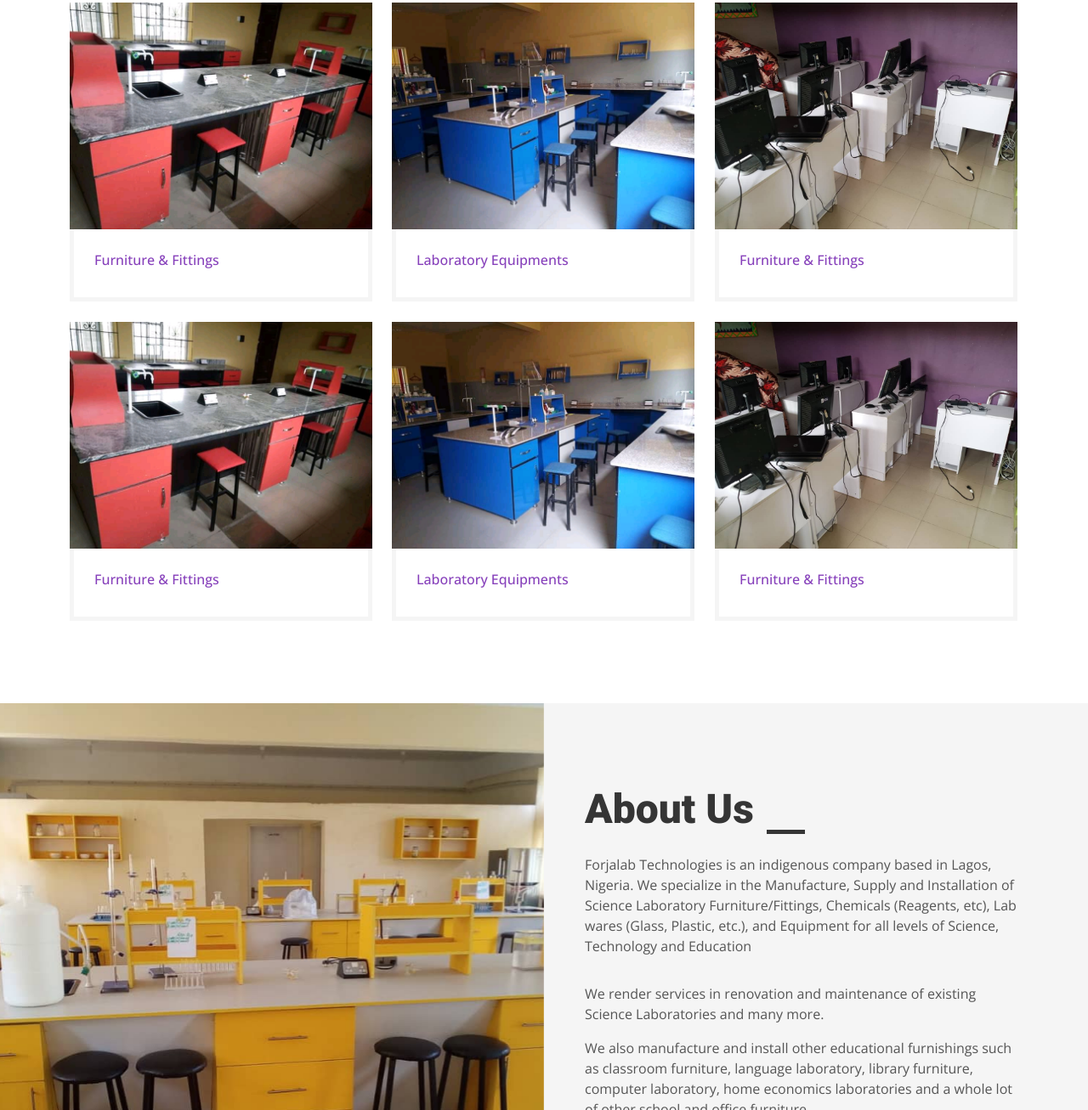
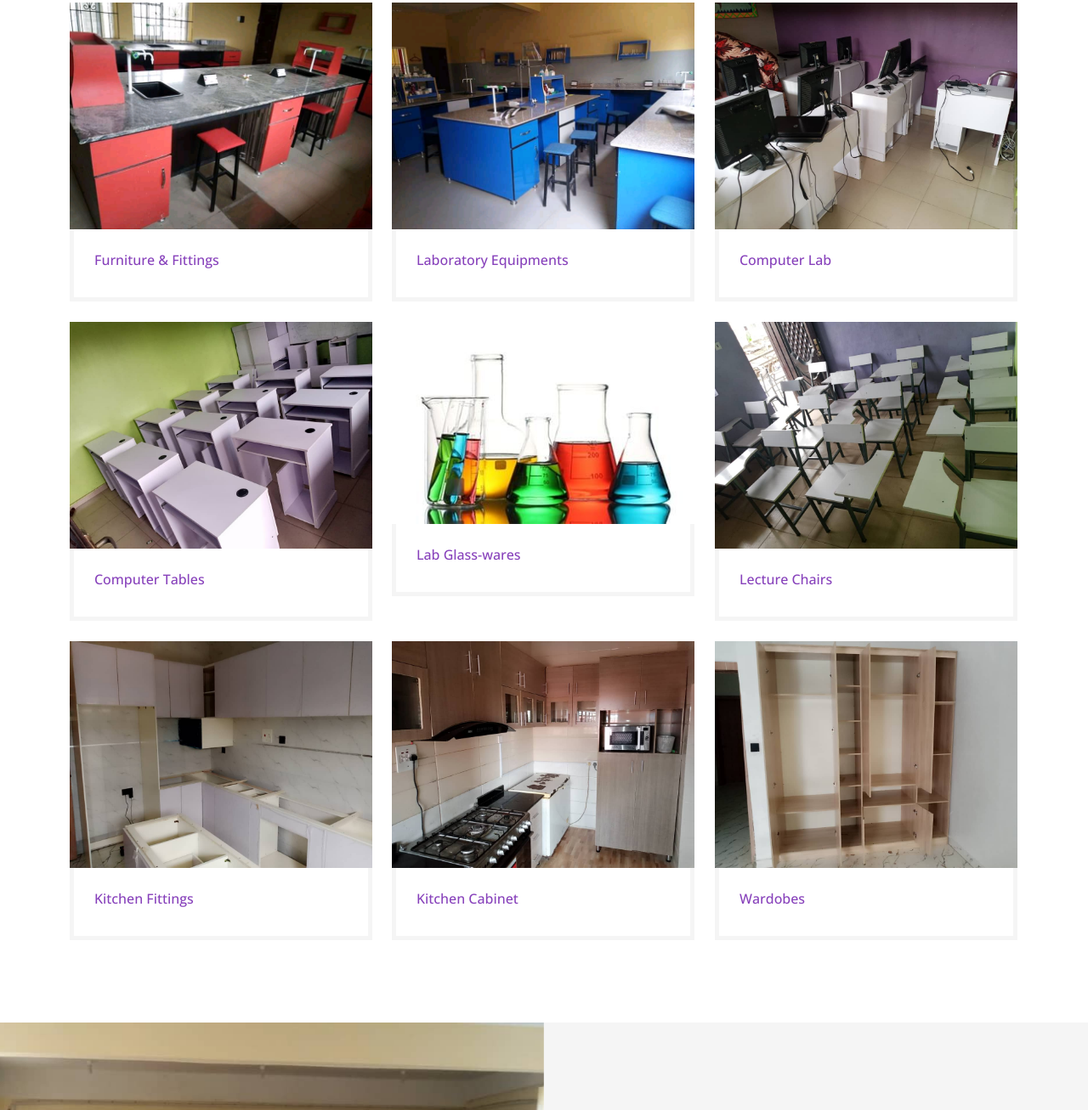
Before and after one commit to Osawejustice/forjalabtech, a plain HTML site: page service.html in a window 1280 px wide. Shown: the part 1092-2399 px from the top of the page at 85% size. Drawn offline with nearby package versions, Linux system fonts and the light colour scheme.

Commit message:
cb.bvbfvjkvn

```diff
--- a/service.html
+++ b/service.html
@@ -220,7 +220,7 @@
                             </div>
                         </div>
                         <div class="border border-5 border-light border-top-0 p-4">
-                            <p class="text-primary fw-medium mb-2">Furniture & Fittings</p>
+                            <p class="text-primary fw-medium mb-2">Computer Lab</p>
                             <h5 class="lh-base mb-0"></a>
                         </div>
                     </div>
@@ -229,14 +229,14 @@
                 <div class="col-lg-4 col-md-6 portfolio-item second wow fadeInUp" data-wow-delay="0.1s">
                     <div class="rounded overflow-hidden">
                         <div class="position-relative overflow-hidden">
-                            <img class="img-fluid w-100" src="img/int10.jpg" alt="">
+                            <img class="img-fluid w-100" src="img/int14.jpg" alt="">
                             <div class="portfolio-overlay">
-                                <a class="btn btn-square btn-outline-light mx-1" href="img/int10.jpg" data-lightbox="portfolio"><i class="fa fa-eye"></i></a>
+                                <a class="btn btn-square btn-outline-light mx-1" href="img/int14.jpg" data-lightbox="portfolio"><i class="fa fa-eye"></i></a>
                                 <a class="btn btn-square btn-outline-light mx-1" href=""><i class="fa fa-link"></i></a>
                             </div>
                         </div>
                         <div class="border border-5 border-light border-top-0 p-4">
-                            <p class="text-primary fw-medium mb-2">Furniture & Fittings</p>
+                            <p class="text-primary fw-medium mb-2">Computer Tables</p>
                             <h5 class="lh-base mb-0"></a>
                         </div>
                     </div>
@@ -244,14 +244,14 @@
                 <div class="col-lg-4 col-md-6 portfolio-item first wow fadeInUp" data-wow-delay="0.3s">
                     <div class="rounded overflow-hidden">
                         <div class="position-relative overflow-hidden">
-                            <img class="img-fluid w-100" src="img/int11.jpg" alt="">
+                            <img class="img-fluid w-100" src="img/glass1.jpg" alt="">
                             <div class="portfolio-overlay">
-                                <a class="btn btn-square btn-outline-light mx-1" href="img/int11.jpg" data-lightbox="portfolio"><i class="fa fa-eye"></i></a>
+                                <a class="btn btn-square btn-outline-light mx-1" href="img/glass1.jpg" data-lightbox="portfolio"><i class="fa fa-eye"></i></a>
                                 <a class="btn btn-square btn-outline-light mx-1" href=""><i class="fa fa-link"></i></a>
                             </div>
                         </div>
                         <div class="border border-5 border-light border-top-0 p-4">
-                            <p class="text-primary fw-medium mb-2">Laboratory Equipments</p>
+                            <p class="text-primary fw-medium mb-2">Lab Glass-wares</p>
                             <h5 class="lh-base mb-0"></a>
                         </div>
                     </div>
@@ -259,14 +259,62 @@
                 <div class="col-lg-4 col-md-6 portfolio-item second wow fadeInUp" data-wow-delay="0.5s">
                     <div class="rounded overflow-hidden">
                         <div class="position-relative overflow-hidden">
-                            <img class="img-fluid w-100" src="img/int15.jpg" alt="">
+                            <img class="img-fluid w-100" src="img/int16.jpg" alt="">
                             <div class="portfolio-overlay">
-                                <a class="btn btn-square btn-outline-light mx-1" href="img/int15.jpg" data-lightbox="portfolio"><i class="fa fa-eye"></i></a>
+                                <a class="btn btn-square btn-outline-light mx-1" href="img/int16.jpg" data-lightbox="portfolio"><i class="fa fa-eye"></i></a>
                                 <a class="btn btn-square btn-outline-light mx-1" href=""><i class="fa fa-link"></i></a>
                             </div>
                         </div>
                         <div class="border border-5 border-light border-top-0 p-4">
-                            <p class="text-primary fw-medium mb-2">Furniture & Fittings</p>
+                            <p class="text-primary fw-medium mb-2">Lecture Chairs</p>
+                            <h5 class="lh-base mb-0"></a>
+                        </div>
+                    </div>
+                </div>
+
+                <div class="col-lg-4 col-md-6 portfolio-item second wow fadeInUp" data-wow-delay="0.5s">
+                    <div class="rounded overflow-hidden">
+                        <div class="position-relative overflow-hidden">
+                            <img class="img-fluid w-100" src="img/int25.jpg" alt="">
+                            <div class="portfolio-overlay">
+                                <a class="btn btn-square btn-outline-light mx-1" href="img/int25.jpg" data-lightbox="portfolio"><i class="fa fa-eye"></i></a>
+                                <a class="btn btn-square btn-outline-light mx-1" href=""><i class="fa fa-link"></i></a>
+                            </div>
+                        </div>
+                        <div class="border border-5 border-light border-top-0 p-4">
+                            <p class="text-primary fw-medium mb-2">Kitchen Fittings</p>
+                            <h5 class="lh-base mb-0"></a>
+                        </div>
+                    </div>
+                </div>
+
+                <div class="col-lg-4 col-md-6 portfolio-item second wow fadeInUp" data-wow-delay="0.5s">
+                    <div class="rounded overflow-hidden">
+                        <div class="position-relative overflow-hidden">
+                            <img class="img-fluid w-100" src="img/int22.jpg" alt="">
+                            <div class="portfolio-overlay">
+                                <a class="btn btn-square btn-outline-light mx-1" href="img/int22.jpg" data-lightbox="portfolio"><i class="fa fa-eye"></i></a>
+                                <a class="btn btn-square btn-outline-light mx-1" href=""><i class="fa fa-link"></i></a>
+                            </div>
+                        </div>
+                        <div class="border border-5 border-light border-top-0 p-4">
+                            <p class="text-primary fw-medium mb-2">Kitchen Cabinet</p>
+                            <h5 class="lh-base mb-0"></a>
+                        </div>
+                    </div>
+                </div>
+
+                <div class="col-lg-4 col-md-6 portfolio-item second wow fadeInUp" data-wow-delay="0.5s">
+                    <div class="rounded overflow-hidden">
+                        <div class="position-relative overflow-hidden">
+                            <img class="img-fluid w-100" src="img/int23.jpg" alt="">
+                            <div class="portfolio-overlay">
+                                <a class="btn btn-square btn-outline-light mx-1" href="img/int23.jpg" data-lightbox="portfolio"><i class="fa fa-eye"></i></a>
+                                <a class="btn btn-square btn-outline-light mx-1" href=""><i class="fa fa-link"></i></a>
+                            </div>
+                        </div>
+                        <div class="border border-5 border-light border-top-0 p-4">
+                            <p class="text-primary fw-medium mb-2">Wardobes</p>
                             <h5 class="lh-base mb-0"></a>
                         </div>
                     </div>
```
Also changed, not shown: img/glass1.jpg (added).
